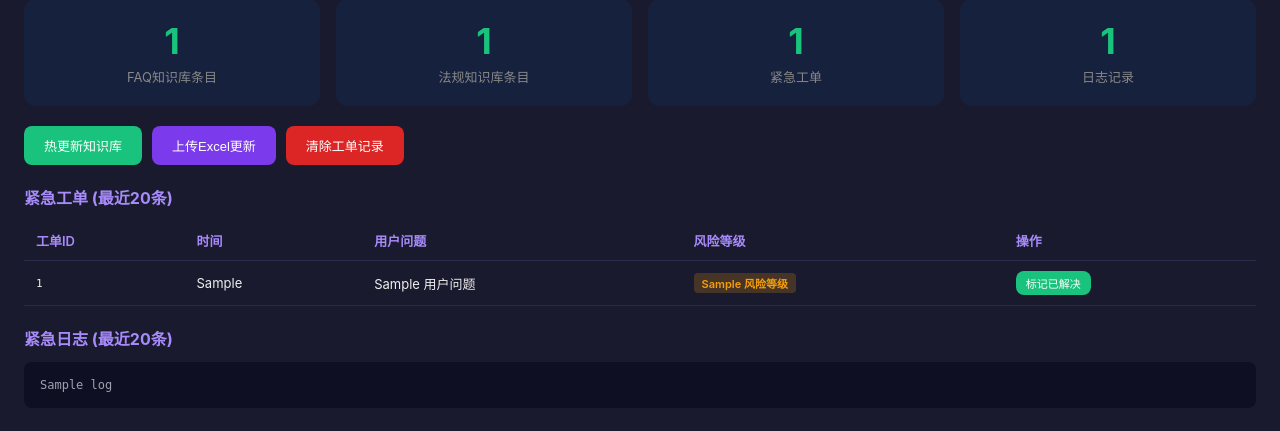
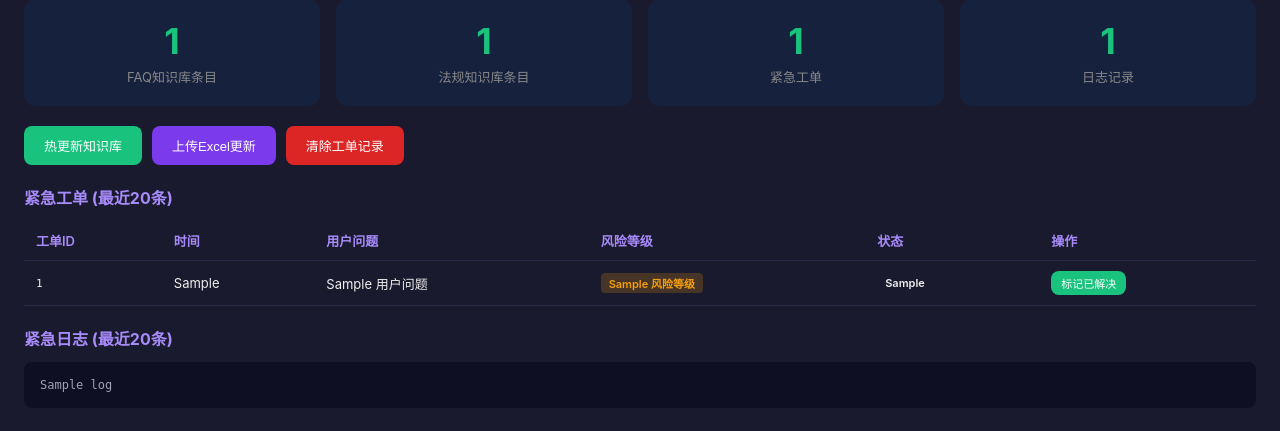
Before and after one commit to 1wen-code/hengyang-gas-ai-cs, a Flask app: template templates/admin.html in a window 1280 px wide. Shown: the part 125-556 px from the top of the page. Run offline with Flask 3, Linux system fonts and the light colour scheme; the template is opened without the code that fills it: most values are stand-ins (such as "Sample title", 1, 10 or a date in 2020).

Commit message:
后台工单列表增加状态列+已解决行半透明+绿色对勾

```diff
--- a/templates/admin.html
+++ b/templates/admin.html
@@ -58,14 +58,22 @@
     <h2>紧急工单 (最近20条)</h2>
     {% if tickets %}
     <table>
-        <tr><th>工单ID</th><th>时间</th><th>用户问题</th><th>风险等级</th><th>操作</th></tr>
+        <tr><th>工单ID</th><th>时间</th><th>用户问题</th><th>风险等级</th><th>状态</th><th>操作</th></tr>
         {% for t in tickets %}
-        <tr id="row-{{ t.get('工单ID', '') }}">
+        {% set resolved = t.get('状态') == '已解决' %}
+        <tr id="row-{{ t.get('工单ID', '') }}" style="{{ 'opacity:0.5' if resolved else '' }}">
             <td style="font-family:monospace;font-size:11px;">{{ t.get('工单ID', '') }}</td>
             <td>{{ t.get('时间', '') }}</td>
             <td>{{ t.get('用户问题', '')[:30] }}</td>
             <td><span class="tag tag-{{ 'high' if t.get('风险等级') in ('高危','紧急') else 'urgent' }}">{{ t.get('风险等级', '') }}</span></td>
-            <td><button class="btn-green" style="padding:4px 10px;font-size:11px;" onclick="resolveTicket('{{ t.get('工单ID', '') }}')">标记已解决</button></td>
+            <td><span class="tag {{ 'tag-resolved' if resolved else 'tag-processing' }}">{{ t.get('状态', '处理中') }}</span></td>
+            <td>
+                {% if not resolved %}
+                <button class="btn-green" style="padding:4px 10px;font-size:11px;" onclick="resolveTicket('{{ t.get('工单ID', '') }}')">标记已解决</button>
+                {% else %}
+                <span style="color:#19c37d;font-size:12px;">✓ 已解决</span>
+                {% endif %}
+            </td>
         </tr>
         {% endfor %}
     </table>
```
